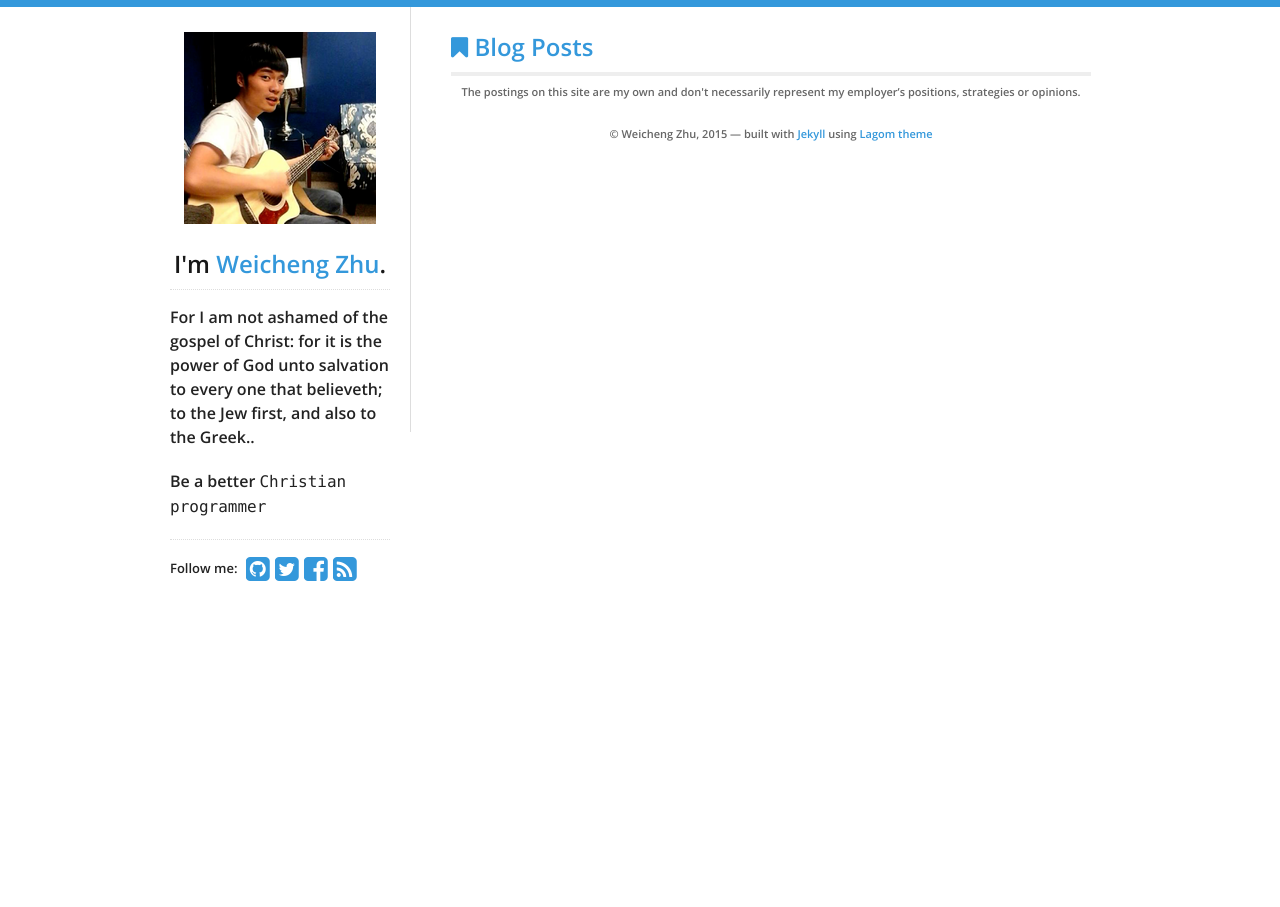
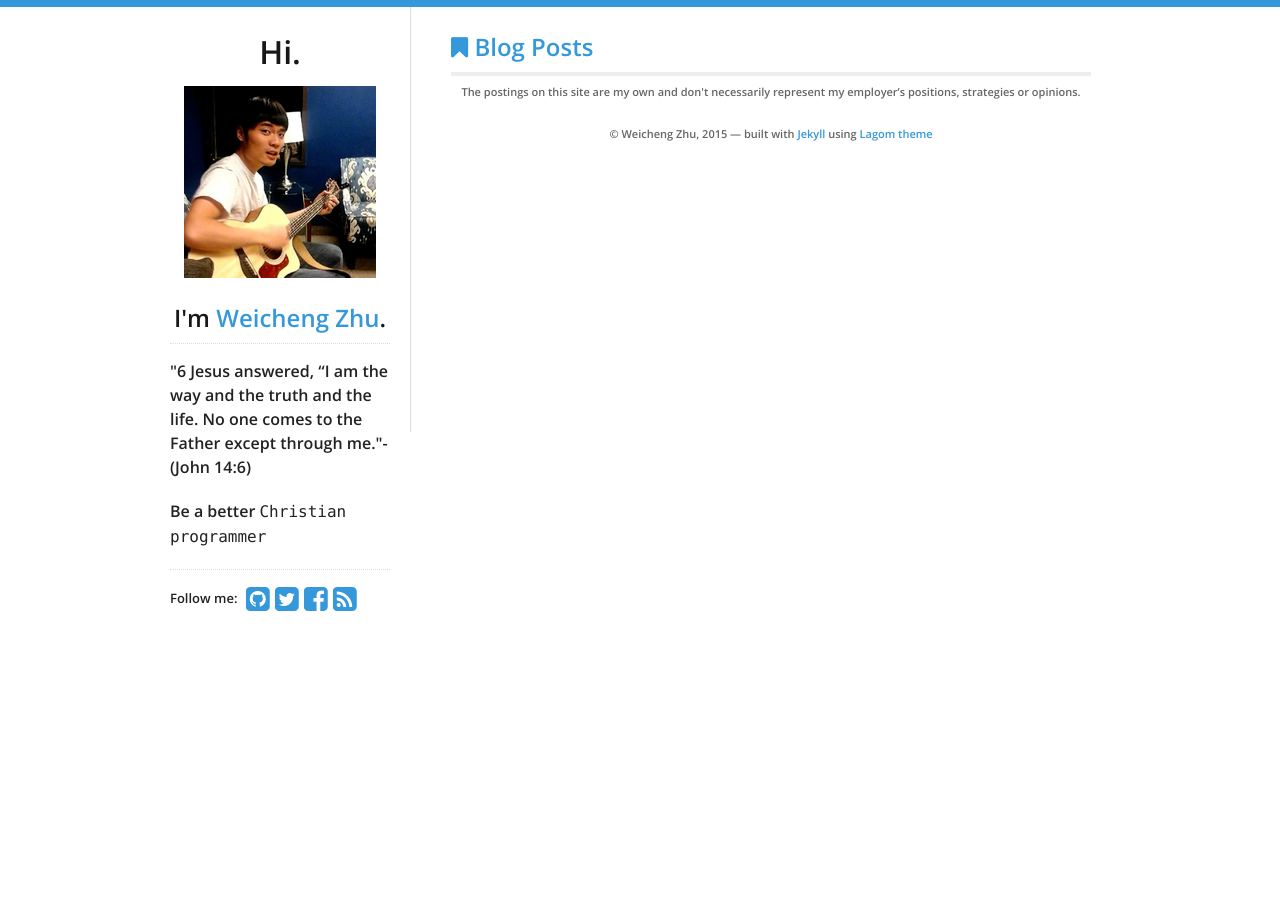
Before and after one commit to Davidzhu001/davidzhu001iopast, a Jekyll site: the page built from index.html, in a window 1280 px wide. Built offline with Jekyll 4.4.1, drawn with Linux system fonts in a browser that asks for light colours; nearby versions of some CDN libraries.

Commit message:
changing a verse

```diff
--- a/_includes/sidebar.html
+++ b/_includes/sidebar.html
@@ -1,4 +1,5 @@
 <nav>
+  <h1>Hi.</h1>
   <a href="/">
     {% if site.data.theme.social.gravatar %}
     <img src="http://www.gravatar.com/avatar/{{ site.data.theme.social.gravatar }}?s=200" id="gravatar" alt="My photo"/>
@@ -8,7 +9,7 @@
   </a>
   <h2>I'm <a href="/">{{ site.data.theme.name }}</a>.</h2>
   <div id="bio">
-    <p>For I am not ashamed of the gospel of Christ: for it is the power of God unto salvation to every one that believeth; to the Jew first, and also to the Greek..</p>
+    <p>"6 Jesus answered, “I am the way and the truth and the life. No one comes to the Father except through me."-(John 14:6)</p>
     <p>
       Be a better <code>Christian programmer</code>
     </p>
```
